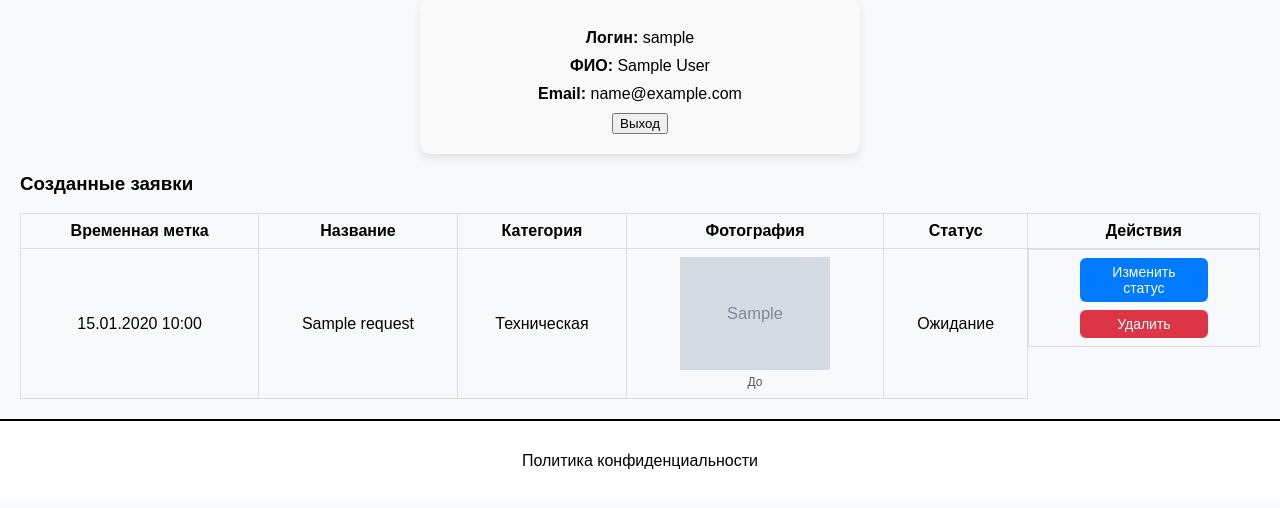
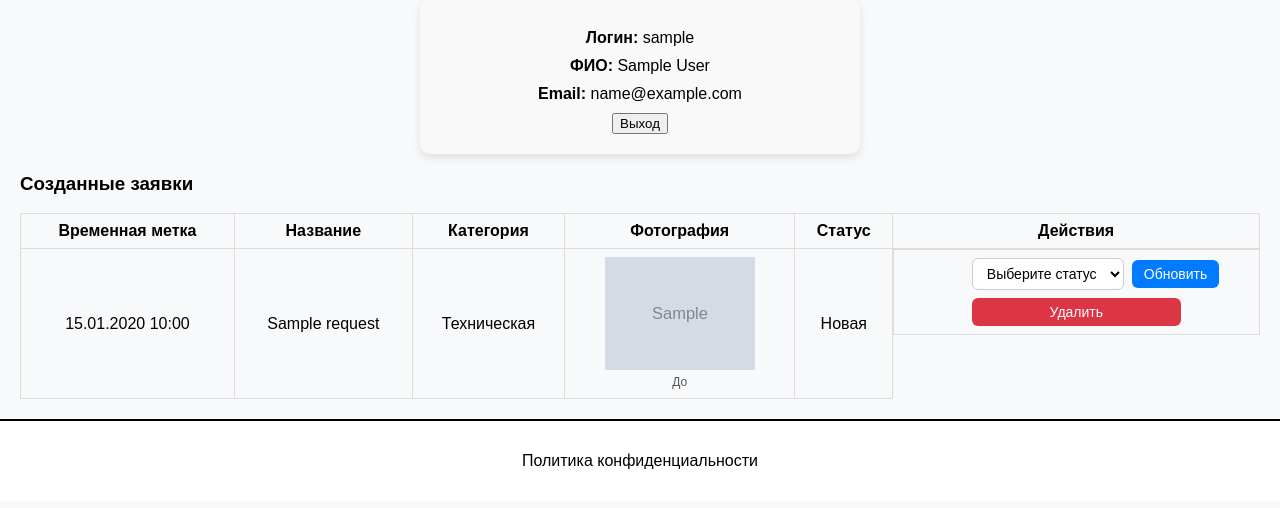
Before and after one commit to evill001/bettog, a Django app: page /profile/ in a window 1280 px wide. Shown: the part 213-721 px from the top of the page. Run offline with Django 5.2, Linux system fonts and the light colour scheme; a user stored in the database is signed in; tables that the repository leaves empty hold one stand-in row (values such as "Sample post"); grey boxes marked "Sample" are stand-in pictures.

Commit message:
финальная версия

```diff
--- a/better_together/main/models.py
+++ b/better_together/main/models.py
@@ -21,8 +21,9 @@ class Request(models.Model):
     ]
 
     STATUS_CHOICES = [
-        ('Ожидание', 'Ожидание'),
-        ('Решено', 'Решено'),
+    ('Новая', 'Новая'),
+    ('Решена', 'Решена'),
+    ('Отклонена', 'Отклонена'),
     ]
 
     title = models.CharField(max_length=200, verbose_name="Название")
@@ -36,7 +37,7 @@ class Request(models.Model):
     photo_before = models.ImageField(upload_to='requests/before/', blank=True, null=True, verbose_name="Фото до")
     photo_after = models.ImageField(upload_to='requests/after/', blank=True, null=True, verbose_name="Фото после")
     created_at = models.DateTimeField(auto_now_add=True, verbose_name="Дата создания")
-    status = models.CharField(max_length=20, choices=STATUS_CHOICES, default='Ожидание', verbose_name="Статус")
+    status = models.CharField(max_length=20, choices=STATUS_CHOICES, default='Новая', verbose_name="Статус")
 
     def __str__(self):
         return self.title
--- a/better_together/main/templates/profile.html
+++ b/better_together/main/templates/profile.html
@@ -148,6 +148,38 @@
             color: white;
         }
 
+        .status-form {
+            display: flex;
+            align-items: center;
+            gap: 8px;
+        }
+
+        .status-form select {
+            padding: 6px 10px;
+            border-radius: 6px;
+            border: 1px solid #ccc;
+            background-color: white;
+            font-size: 14px;
+            cursor: pointer;
+        }
+
+        .status-form button {
+            padding: 6px 12px;
+            border: none;
+            border-radius: 6px;
+            cursor: pointer;
+            font-size: 14px;
+            transition: background 0.3s ease;
+            background-color: #007bff;
+            color: white;
+        }
+
+        .status-form button:hover {
+            background-color: #0056b3;
+        }
+        .status-form select option:disabled {
+            color: #ccc;
+        }
     </style>
 </head>
 <body>
@@ -175,6 +207,11 @@
                 {% endif %}
             </ul>
         </nav>
+        <div class="burger-menu">
+            <span></span>
+            <span></span>
+            <span></span>
+        </div>
     </header>
 
     <main>
@@ -229,9 +266,14 @@
                             <td>{{ request.status }}</td>
                             {% if user.is_staff %}
                             <td class="actions-cell">
-                                <form action="{% url 'update_request_status' request.id %}" method="post">
+                                <form action="{% url 'update_request_status' request.id %}" method="post" class="status-form">
                                     {% csrf_token %}
-                                    <button type="submit" class="update-btn">Изменить статус</button>
+                                    <select name="status" required>
+                                        <option value="" disabled selected>Выберите статус</option>
+                                        <option value="Отклонена">Отклонена</option>
+                                        <option value="Решена" {% if not request.photo_after %}disabled{% endif %}>Решена</option>
+                                    </select>
+                                    <button type="submit">Обновить</button>
                                 </form>
 
                                 <form action="{% url 'delete_request' request.id %}" method="post" onsubmit="return confirm('Вы уверены?');">
--- a/better_together/main/views.py
+++ b/better_together/main/views.py
@@ -121,14 +121,22 @@ def delete_request(request, request_id):
 def update_request_status(request, request_id):
     request_obj = get_object_or_404(Request, id=request_id)
 
-    if request.user.is_staff:  # Только админ может менять статус
-        request_obj.status = "Решено" if request_obj.status == "Ожидание" else "Ожидание"
-        request_obj.save()
-        messages.success(request, "Статус заявки обновлён!")
+    if request.user.is_staff:  # Проверяем, что это админ
+        new_status = request.POST.get("status")
+
+        if new_status == "Решена" and not request_obj.photo_after:
+            messages.error(request, "Нельзя установить статус 'Решена' без фото 'После'.")
+        elif request_obj.status not in ["Решена", "Отклонена"]:  # Только если заявка не закрыта
+            request_obj.status = new_status
+            request_obj.save()
+            messages.success(request, "Статус заявки обновлён!")
+        else:
+            messages.error(request, "Нельзя изменить статус завершённой заявки.")
     else:
         messages.error(request, "У вас нет прав на изменение статуса.")
 
     return redirect("profile")
+
 
 @login_required
 def upload_after_photo(request, request_id):
```
Also changed, not shown: better_together/main/admin.py (+9 -0 lines), better_together/main/migrations/0006_alter_request_status.py (added), better_together/media/requests/after/logo.png (added), better_together/media/requests/before/222.jpg (added), better_together/media/requests/before/logo.png (added), better_together/media/requests/before/logo_RZt0faL.png (added).
